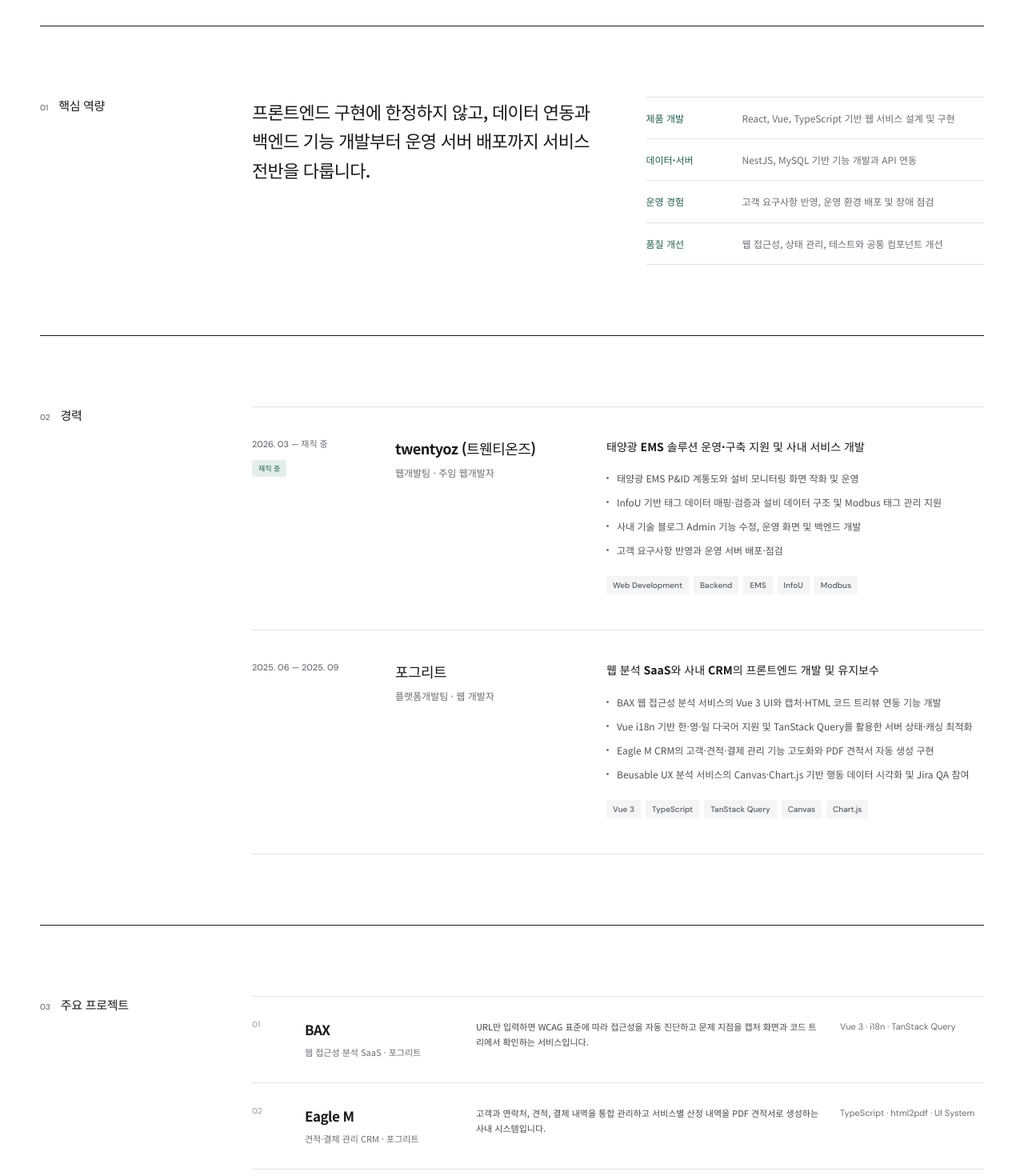
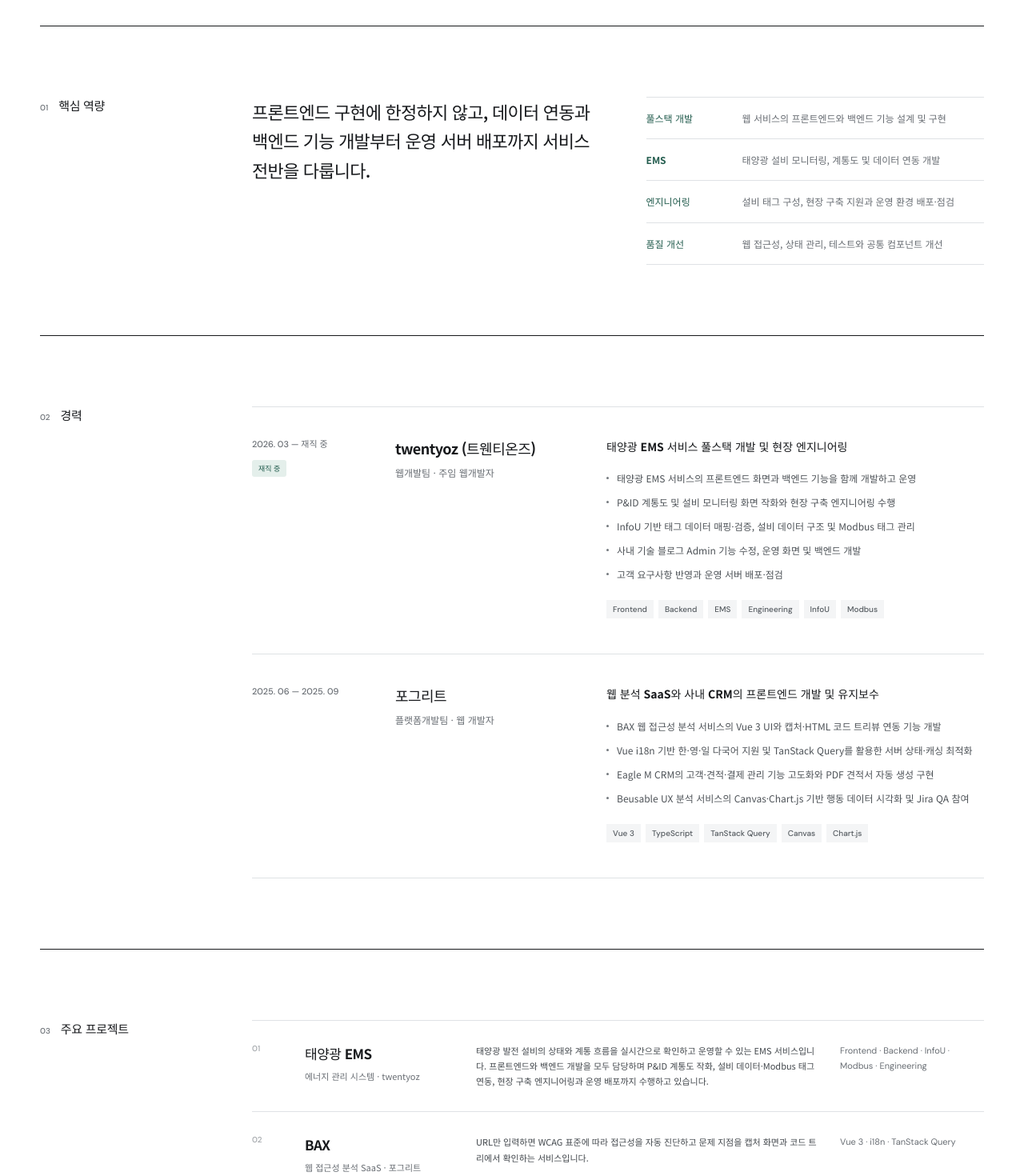
Before and after one commit to woojoung1217/resume, a React (Vite) app: page / in a window 1280 px wide. Shown: the part 560-2030 px from the top of the page at 80% size. Built offline with nearby package versions, Linux system fonts and the light colour scheme.

Commit message:
feat: highlight EMS full-stack engineering work

```diff
--- a/src/data.js
+++ b/src/data.js
@@ -31,14 +31,15 @@ export const profile = {
       period: '2026. 03 — 재직 중',
       company: 'twentyoz (트웬티온즈)',
       role: '웹개발팀 · 주임 웹개발자',
-      summary: '태양광 EMS 솔루션 운영·구축 지원 및 사내 서비스 개발',
+      summary: '태양광 EMS 서비스 풀스택 개발 및 현장 엔지니어링',
       bullets: [
-        '태양광 EMS P&ID 계통도와 설비 모니터링 화면 작화 및 운영',
-        'InfoU 기반 태그 데이터 매핑·검증과 설비 데이터 구조 및 Modbus 태그 관리 지원',
+        '태양광 EMS 서비스의 프론트엔드 화면과 백엔드 기능을 함께 개발하고 운영',
+        'P&ID 계통도 및 설비 모니터링 화면 작화와 현장 구축 엔지니어링 수행',
+        'InfoU 기반 태그 데이터 매핑·검증, 설비 데이터 구조 및 Modbus 태그 관리',
         '사내 기술 블로그 Admin 기능 수정, 운영 화면 및 백엔드 개발',
         '고객 요구사항 반영과 운영 서버 배포·점검',
       ],
-      tags: ['Web Development', 'Backend', 'EMS', 'InfoU', 'Modbus'],
+      tags: ['Frontend', 'Backend', 'EMS', 'Engineering', 'InfoU', 'Modbus'],
       current: true,
     },
     {
@@ -58,6 +59,14 @@ export const profile = {
   projects: [
     {
       number: '01',
+      title: '태양광 EMS',
+      category: '에너지 관리 시스템 · twentyoz',
+      description: '태양광 발전 설비의 상태와 계통 흐름을 실시간으로 확인하고 운영할 수 있는 EMS 서비스입니다. 프론트엔드와 백엔드 개발을 모두 담당하며 P&ID 계통도 작화, 설비 데이터·Modbus 태그 연동, 현장 구축 엔지니어링과 운영 배포까지 수행하고 있습니다.',
+      detail: 'Frontend · Backend · InfoU · Modbus · Engineering',
+      accent: 'green',
+    },
+    {
+      number: '02',
       title: 'BAX',
       category: '웹 접근성 분석 SaaS · 포그리트',
       description: 'URL만 입력하면 WCAG 표준에 따라 접근성을 자동 진단하고 문제 지점을 캡처 화면과 코드 트리에서 확인하는 서비스입니다.',
@@ -65,7 +74,7 @@ export const profile = {
       accent: 'violet',
     },
     {
-      number: '02',
+      number: '03',
       title: 'Eagle M',
       category: '견적·결제 관리 CRM · 포그리트',
       description: '고객과 연락처, 견적, 결제 내역을 통합 관리하고 서비스별 산정 내역을 PDF 견적서로 생성하는 사내 시스템입니다.',
@@ -73,7 +82,7 @@ export const profile = {
       accent: 'orange',
     },
     {
-      number: '03',
+      number: '04',
       title: 'Beusable',
       category: 'UX 분석 SaaS · 포그리트',
       description: '클릭과 스크롤, 이동 경로 데이터를 분석해 히트맵과 사용자 여정 리포트를 제공하는 UX 분석 플랫폼입니다.',
@@ -81,7 +90,7 @@ export const profile = {
       accent: 'green',
     },
     {
-      number: '04',
+      number: '05',
       title: 'Studio Matching',
       category: '스튜디오 매칭 플랫폼 · 멋쟁이사자처럼',
       description: '취향에 맞는 스튜디오 검색부터 예약과 촬영 일정 관리까지 하나의 흐름으로 연결한 맞춤형 플랫폼입니다.',
--- a/src/main.jsx
+++ b/src/main.jsx
@@ -54,9 +54,9 @@ function CareerSummary() {
       <div className="summary-content">
         <p className="summary-lead">프론트엔드 구현에 한정하지 않고, 데이터 연동과 백엔드 기능 개발부터 운영 서버 배포까지 서비스 전반을 다룹니다.</p>
         <ul className="strength-list">
-          <li><strong>제품 개발</strong><span>React, Vue, TypeScript 기반 웹 서비스 설계 및 구현</span></li>
-          <li><strong>데이터·서버</strong><span>NestJS, MySQL 기반 기능 개발과 API 연동</span></li>
-          <li><strong>운영 경험</strong><span>고객 요구사항 반영, 운영 환경 배포 및 장애 점검</span></li>
+          <li><strong>풀스택 개발</strong><span>웹 서비스의 프론트엔드와 백엔드 기능 설계 및 구현</span></li>
+          <li><strong>EMS</strong><span>태양광 설비 모니터링, 계통도 및 데이터 연동 개발</span></li>
+          <li><strong>엔지니어링</strong><span>설비 태그 구성, 현장 구축 지원과 운영 환경 배포·점검</span></li>
           <li><strong>품질 개선</strong><span>웹 접근성, 상태 관리, 테스트와 공통 컴포넌트 개선</span></li>
         </ul>
       </div>
```
